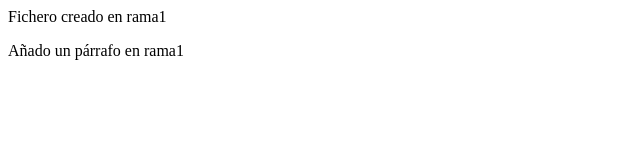
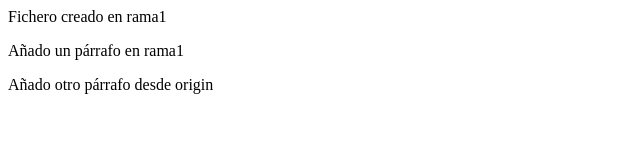
Before and after one commit to mmenendezviewnext/listafrutas, a plain HTML site: page rama1.html in a window 1280 px wide. Shown: the whole page, without its empty margins (0-640 px from the left). Drawn offline with Linux system fonts and the light colour scheme.

Commit message:
Añado el segundo párrafo desde origin

```diff
--- a/rama1.html
+++ b/rama1.html
@@ -8,5 +8,6 @@
 <body>
     Fichero creado en rama1
     <p>Añado un párrafo en rama1</p>
+    <p>Añado otro párrafo desde origin</p>
 </body>
 </html>
```
